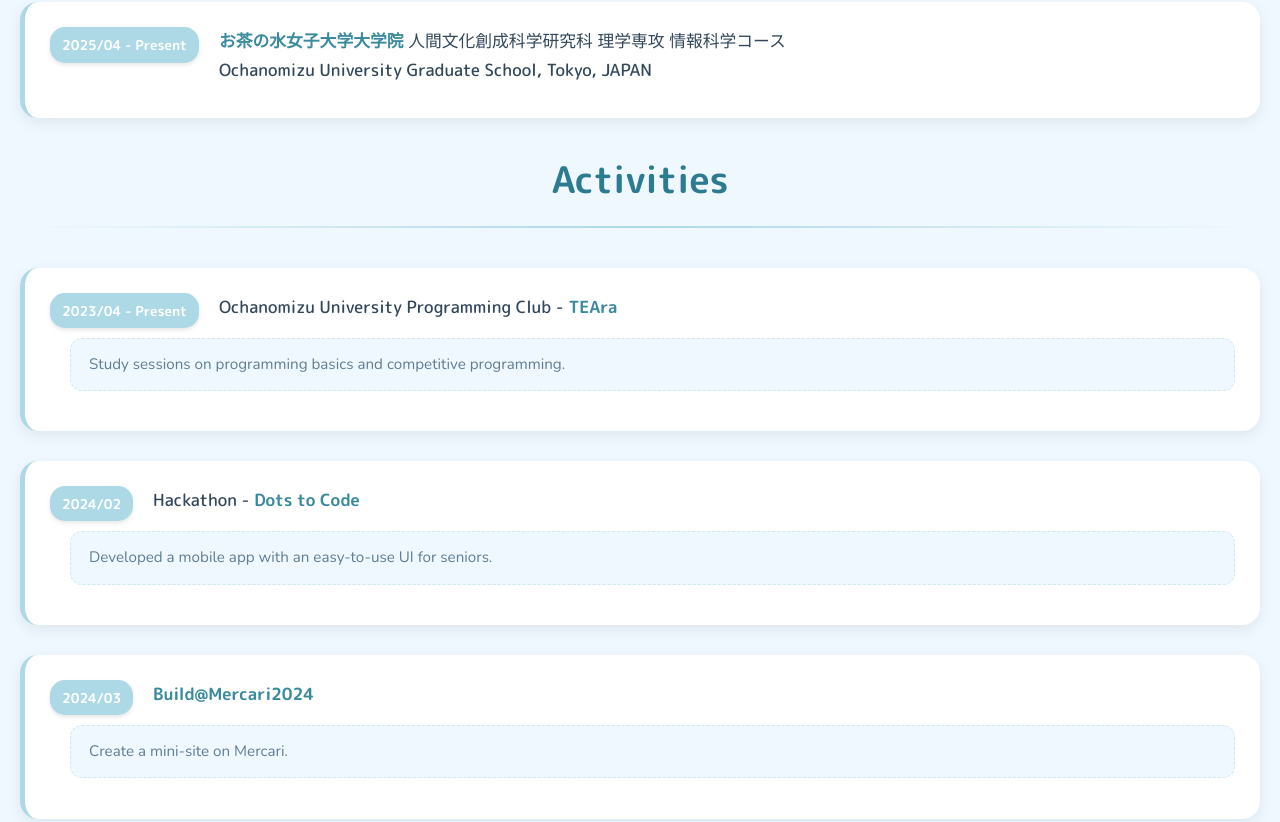
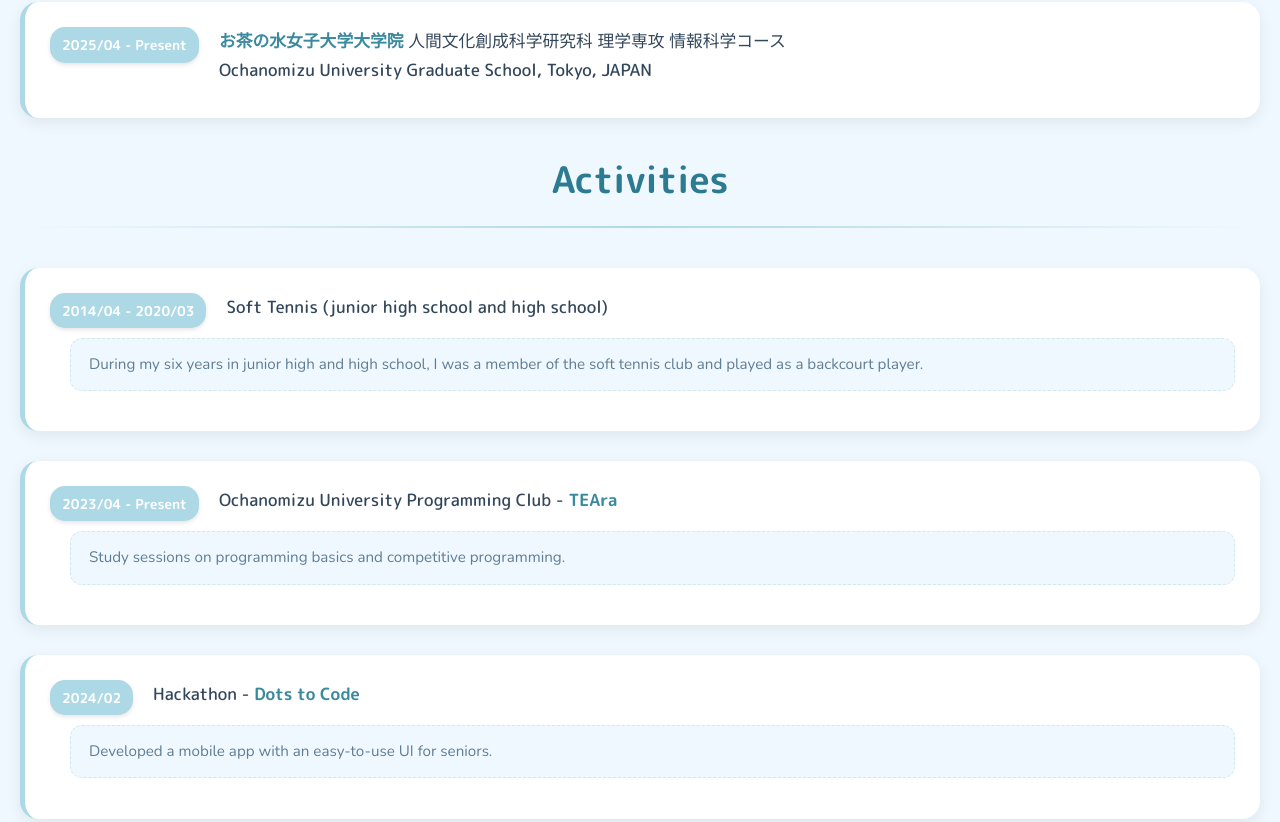
Before and after one commit to ochaMiwaSugitani/ochaMiwaSugitani.github.io, a website built with Vite: page index.html in a window 1280 px wide. Shown: the part 2434-3256 px from the top of the page. Built offline with nearby package versions, Linux system fonts and the light colour scheme.

Commit message:
fix: activities

```diff
--- a/index.html
+++ b/index.html
@@ -52,13 +52,13 @@
                 <div class="skillInfo">
                     <p>Frameworks & Libraries</p>
                     <ul>
+                        <li>PrefixSpan</li>
                         <li>ReactNative</li>
                         <li>Streamlit</li>
                         <li>Flask</li>
                         <li>FastAPI</li>
                         <li>Graphin</li>
                         <li>FAISS</li>
-                        <li>PrefixSpan</li>
                     </ul>
                 </div>
                 <div class="skillInfo">
@@ -149,6 +149,16 @@
             <div class="activitiesList">
               <div class="info">
                 <div class="date_and_title">
+                  <p><time datetime="2014-04">2014/04</time> - <time datetime="2020-03">2020/03</time></p>
+                  <p>Soft Tennis (junior high school and high school)</p>
+                </div>
+                <div class="detailed">
+                  <p class="dummy"></p>
+                  <p class="detailed_description">During my six years in junior high and high school, I was a member of the soft tennis club and played as a backcourt player.</p>
+                </div>
+              </div>
+              <div class="info">
+                <div class="date_and_title">
                   <p><time datetime="2023-04">2023/04</time> - Present</p>
                   <p>Ochanomizu University Programming Club - <a href="https://twitter.com/teara_ocha">TEAra</a></p>
                 </div>
```
